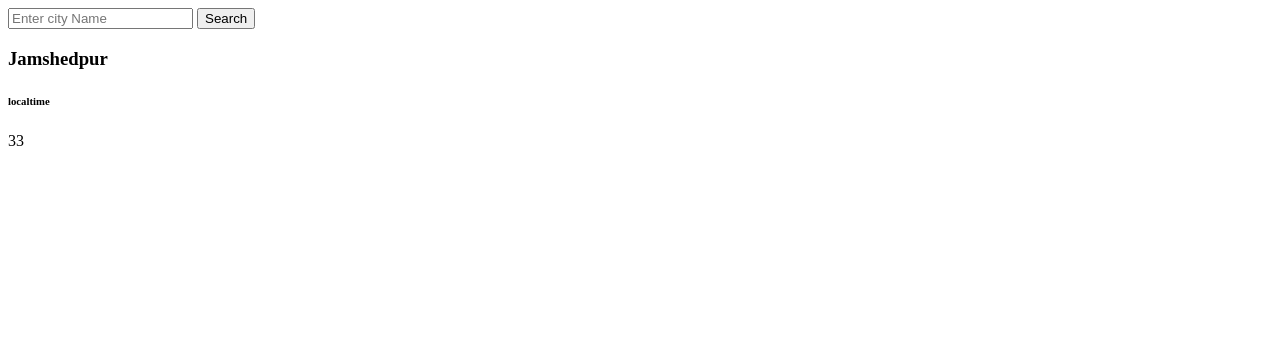
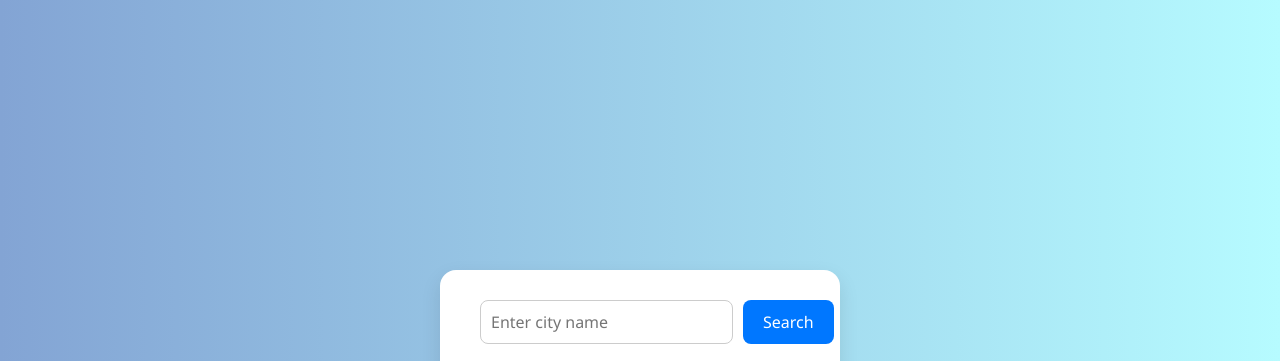
Before and after one commit to abhinav2327/weather-app, a plain HTML site: page index.html in a window 1280 px wide. Shown: the top 361 px of the page. Drawn offline with Linux system fonts and the light colour scheme.

Commit message:
this is updated html with css added

```diff
--- a/index.html
+++ b/index.html
@@ -1,20 +1,23 @@
 <!DOCTYPE html>
 <html lang="en">
 <head>
-    <meta charset="UTF-8">
-    <meta name="viewport" content="width=device-width, initial-scale=1.0">
+  <meta charset="UTF-8" />
+  <meta name="viewport" content="width=device-width, initial-scale=1.0"/>
   <title>Weather App</title>
+  <link rel="stylesheet" href="style.css" />
 </head>
 <body>
-    <div>
-        <input id="city-input" type="text" placeholder="Enter city Name">
+  <div class="container">
+    <div class="input-group">
+      <input id="city-input" type="text" placeholder="Enter city name" />
       <button id="search-button">Search</button>
     </div>
-    <div>
+    <div class="weather-info">
       <h3 id="cityname">Jamshedpur</h3>
       <h6 id="citytime">localtime</h6>
       <p id="citytemp">33</p>
     </div>
+  </div>
   <script src="./script.js"></script>
 </body>
 </html>
```
Lines whose indentation alone changed are shown as unchanged.
